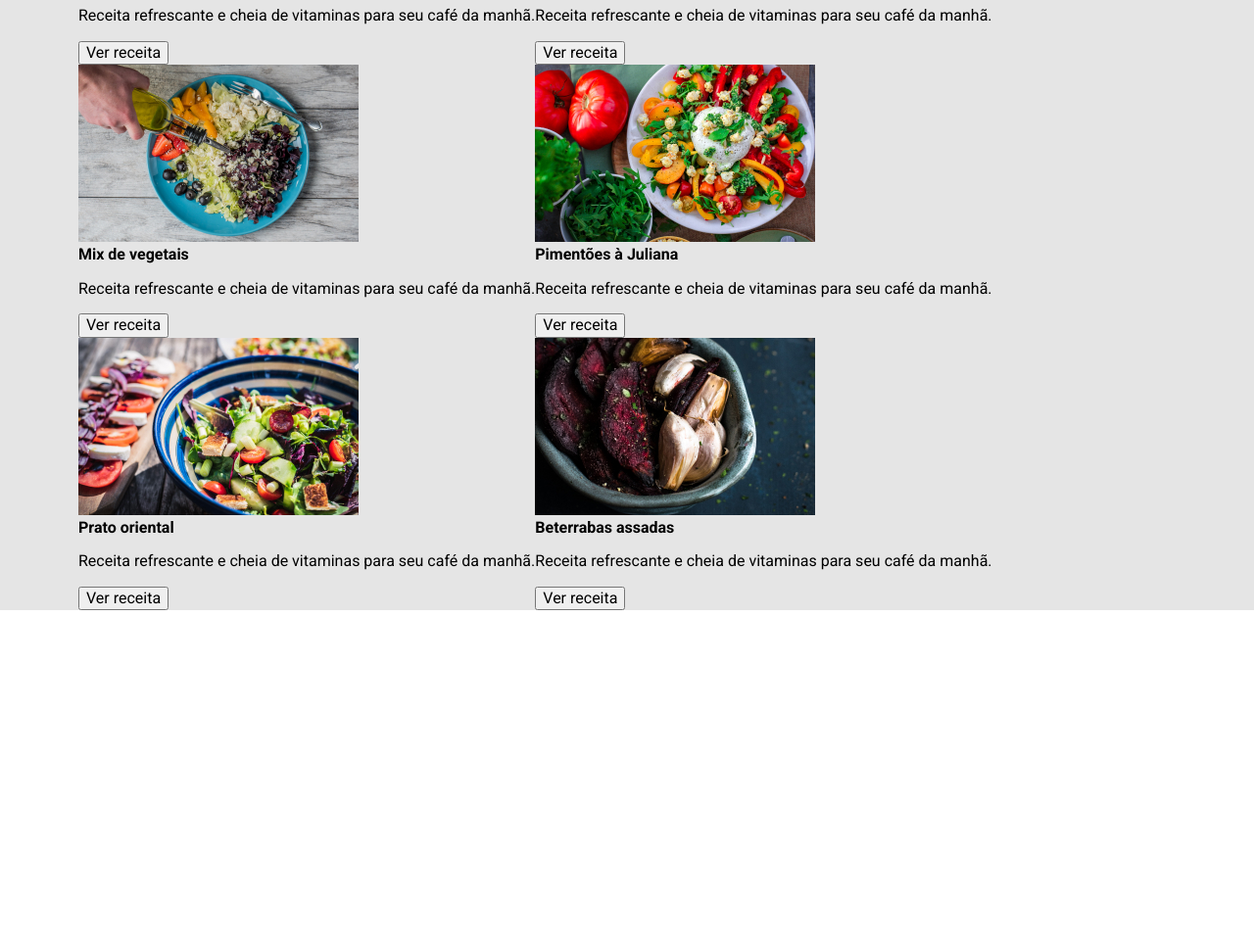
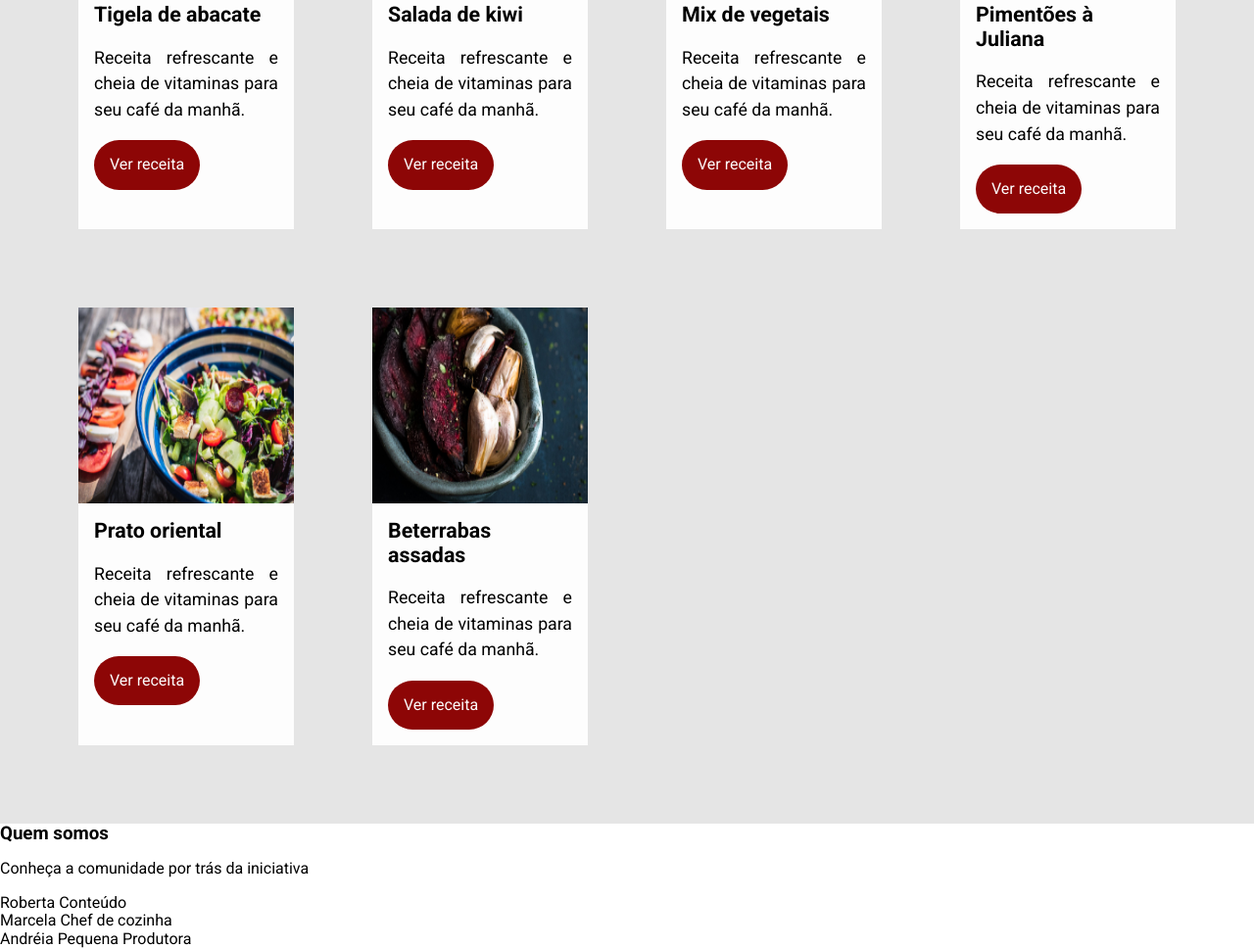
Before and after one commit to WeelSilva/Fruta-Fruto, a plain HTML site: page index.html in a window 1280 px wide. Shown: the part 1356-2324 px from the top of the page at 98% size. Before the commit the page ends 1979 px from the top, so only its background shows below. Drawn offline with Linux system fonts and the light colour scheme.

Commit message:
finalizando cards

```diff
--- a/assets/css/receita/receita-botao.css
+++ b/assets/css/receita/receita-botao.css
@@ -0,0 +1,13 @@
+.receita__botao {
+    background: #8d0606 ;
+    border: none;
+    border-radius: 59px;
+    color: #fdfdfd;
+    padding: 1rem;
+    transition: all .1s ease-in-out;
+}
+
+.receita__botao:hover {
+    background: #620404;
+    cursor: pointer;
+}
--- a/assets/css/receita/receita-conteudo.css
+++ b/assets/css/receita/receita-conteudo.css
@@ -0,0 +1,4 @@
+.receita__conteudo {
+    padding: 1rem;
+
+}
--- a/assets/css/receita/receita-descricao.css
+++ b/assets/css/receita/receita-descricao.css
@@ -0,0 +1,5 @@
+.receita__descricao {
+    font-size: 1.1075rem;
+    line-height: 1.5;
+    text-align: justify;
+}
--- a/assets/css/receita/receita-imagem.css
+++ b/assets/css/receita/receita-imagem.css
@@ -0,0 +1,3 @@
+.receita__imagem {
+    height: 200px;
+}
--- a/assets/css/receita/receita-titulo.css
+++ b/assets/css/receita/receita-titulo.css
@@ -0,0 +1,4 @@
+.receita__titulo {
+    font-size: 1.3375rem;
+
+}
--- a/assets/css/receita/receita.css
+++ b/assets/css/receita/receita.css
@@ -0,0 +1,8 @@
+.receita {
+    background: #fdfdfd;
+    display: flex;
+    flex-direction: column;
+    margin-bottom: 5rem;
+    margin-right: 5rem;
+    width: calc(25% - 5rem);
+}
--- a/index.html
+++ b/index.html
@@ -99,6 +99,27 @@
             </div>
         </div>
     </section>
+    <section class="quem-somos">
+        <h3 class="quem-somos__titulo">Quem somos</h3>
+        <p class="quem-somos__descricao">Conheça a comunidade por trás da iniciativa</p>
+        <div class="pessoas">
+            <div class="pessoa">
+                <div class="pessoa__imagem pessoa__imagem--roberta"></div>
+                <span class="pessoa__nome">Roberta</span>
+                <span class="pessoa__funcao">Conteúdo</span>
+            </div>
+            <div class="pessoa">
+                <div class="pessoa__imagem pessoa__imagem--marcela"></div>
+                <span class="pessoa__nome">Marcela</span>
+                <span class="pessoa__funcao">Chef de cozinha</span>
+            </div>
+            <div class="pessoa">
+                <div class="pessoa__imagem pessoa__imagem--andreia"></div>
+                <span class="pessoa__nome">Andréia</span>
+                <span class="pessoa__funcao">Pequena Produtora</span>
+            </div>
+        </div>
+    </section>
 </body>
 
 </html>
```
